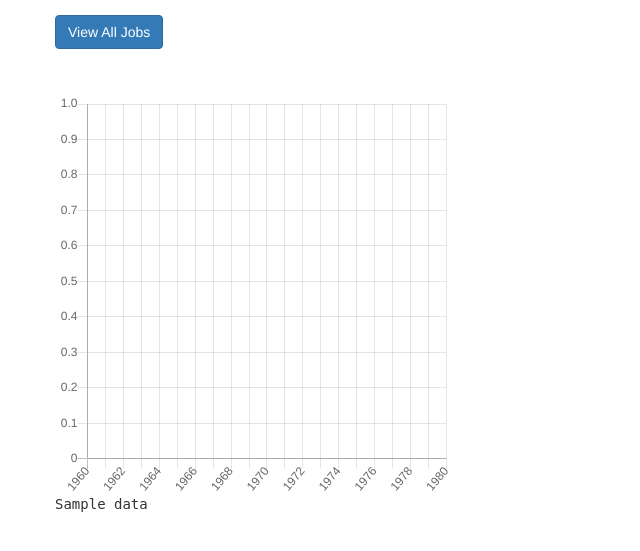
After one commit to JackNeus/bookish-standalone, a Flask app: template app/templates/jobs/ngram_viewer.html in a window 1280 px wide. The commit adds this page. Shown: the top 551 px of the page, without its empty margins (0-640 px from the left). Run offline with Flask 2, Linux system fonts and the light colour scheme; the template is opened without the code that fills it: most values are stand-ins (such as "Sample title", 1, 10 or a date in 2020); parts of the project's set-up code (start-up, migrations or seed data) failed here and were passed over; some libraries are stand-ins or nearby versions.

Commit message:
Some frontend suport for viewing ngram data.

```diff
--- a/app/static/css/style.css
+++ b/app/static/css/style.css
@@ -16,6 +16,10 @@ body {
 
 }
 
+.margin-bottom {
+	margin-bottom: 30px;
+}
+
 .delete-ngram {
 	float: right;
 	cursor: pointer;
@@ -24,3 +28,7 @@ body {
 .list-group-item {
 	height: 45px;
 }
+
+.monospace {
+	font-family: monospace;
+}
--- /dev/null
+++ b/app/static/js/ngram_viewer.js
@@ -0,0 +1,131 @@
+var ngram_chart;
+var chart_data = {};
+var x_min = 1960;
+var x_max = 1980;
+
+var generate_labels = function() {
+	let labels = [];
+	for (var i = x_min; i <= x_max; i++) {
+		if (i % 2 == 0) labels.push(i);
+		else labels.push("");
+	}
+	return labels;
+}
+
+var init_chart = function() {
+	chart_data.labels = generate_labels();
+	chart_data.datasets = [];
+
+	var ctx = $("#chart");
+	ngram_chart = new Chart(ctx, {
+	    type: 'line',
+	    data: chart_data,
+	    options: {
+		    responsive: false,
+		    scales: {
+		    	yAxes: [{
+		    		ticks: {
+		    			suggestedMin: 0,
+		    			suggestedMax: 0.001
+		    		}
+		    	}]
+		    }
+		 }
+	});
+}
+
+var add_dataset = function(label, data) {
+	years = Object.keys(data);
+	var freqs = Object.values(data);
+
+	for (var i = 0; i < years.length; i++) {
+		x_max = Math.max(x_max, years[i]);
+		x_min = Math.min(x_min, years[i]);
+	}
+
+	chart_data.labels = generate_labels();
+	chart_data.datasets.push({
+		label: label,
+		data: freqs,
+		borderColor: use_color()
+	});
+	// Render new datasets.
+	ngram_chart.update();
+	add_to_list(label);
+}
+
+var remove_dataset = function(label) {
+	for (var i = 0; i < chart_data.datasets.length; i++) {
+		if (chart_data.datasets[i].label === label) {
+			unuse_color(chart_data.datasets[i].color);
+			chart_data.datasets.splice(i, 1);
+		}
+	}
+	$(".list-group-item#" + label).remove();
+	// Render chart without dataset.
+	ngram_chart.update();
+}
+
+var has_dataset = function(label) {
+	for (var i = 0; i < chart_data.datasets.length; i++) {
+		if (chart_data.datasets[i].label === label) return true;
+	}
+	return false;
+}
+
+var add_to_list = function(label) {
+	$("#ngrams-list").show();
+	var list_item = $('<li></li>')
+	.attr({
+		class: 'list-group-item',
+		id: label
+
+	})
+	let flex_container = $('<div></div>').attr({
+		class: 'd-flex align-items-center'
+	});
+	flex_container.append($('<span class="col-md-11">'+label+'</span>'));
+	let deleteButton = $('<i class="delete-ngram fa fa-minus"></i>');
+	flex_container.append(deleteButton);
+	list_item.append(flex_container);
+
+	$("#ngrams-list").append(list_item);
+
+	$(".delete-ngram").click(function() {
+		remove_dataset($(this).parent().parent().attr("id"));
+	});
+}
+
+init_chart();
+
+/* Utilities */
+
+var free_colors = new Set([
+	"#3e95cd",
+	"#8e5ea2",
+	"#3cba9f",
+	"#e8c3b9",
+	"#c45850"]);
+var used_colors = new Set();
+
+// Picks a color from free_colors and
+// returns it. That color is moved
+// to used_colors.
+// TODO: When there are no free colors,
+// return a default color.
+var use_color = function() {
+	let color = free_colors.values().next().value;
+	free_colors.delete(color);
+	used_colors.add(color);
+	return color;
+}
+
+// Move color from used_colors to
+// free_colors. If color not in
+// used_colors, do nothing.
+var unuse_color = function(color) {
+	if (used_colors.has(color)) {
+		used_colors.delete(color);
+		free_colors.add(color);
+	}
+}
--- /dev/null
+++ b/app/templates/jobs/ngram_viewer.html
@@ -0,0 +1,23 @@
+{% extends "base.html" %}
+
+{% block app_content %}
+	<div class="row justify-content-center">
+		<a class="btn btn-primary margin-bottom" href="/jobs" role="button">View All Jobs</a>
+
+		<div class="chart-container">
+			<canvas id="chart" width="400" height="400"></canvas>
+		</div>
+
+		<div class="monospace">
+			{{ data }}
+		</div>
+	</div>
+{% endblock %}
+
+{% block scripts %}
+	{{super()}}
+	<script type="text/javascript">
+		var task_results = JSON.parse("{{data}}");
+	</script>
+  <script type="text/javascript" src="/static/js/ngram_viewer.js"></script>
+{% endblock %}
```
Also changed, not shown: app/jobs/controllers.py (+12 -0 lines), app/jobs/routes.py (+13 -0 lines), app/templates/jobs/default_viewer.html (added, +11 -0 lines), app/templates/jobs/jobs.html (+11 -1 lines).
